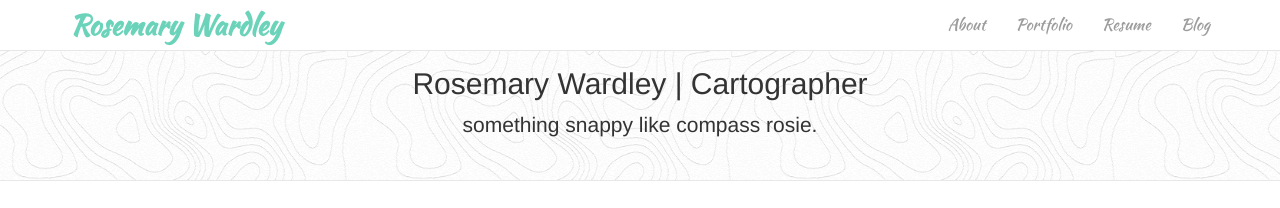
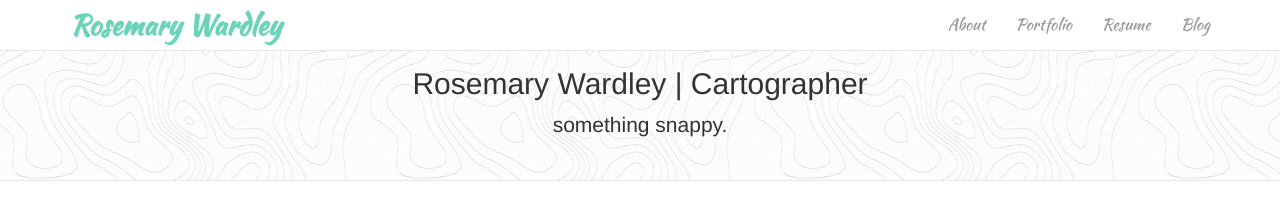
Before and after one commit to rwardley/rwardley.github.io, a plain HTML site: page index.html in a window 1280 px wide. Shown: the top 208 px of the page. Drawn offline with nearby package versions, Linux system fonts and the light colour scheme; a web font is replaced by a local one.

Commit message:
quick change
delete Rachel’s comment

```diff
--- a/index.html
+++ b/index.html
@@ -65,7 +65,7 @@
     <div class="jumbotron">
 			<div class="container">
 				<h2>Rosemary Wardley | Cartographer</h2>
-				<p>something snappy like compass rosie.</p>
+				<p>something snappy.</p>
 			</div>
 		</div>
 		<h1 class="text-center"> Short welcome and intro text block</h1>
```
